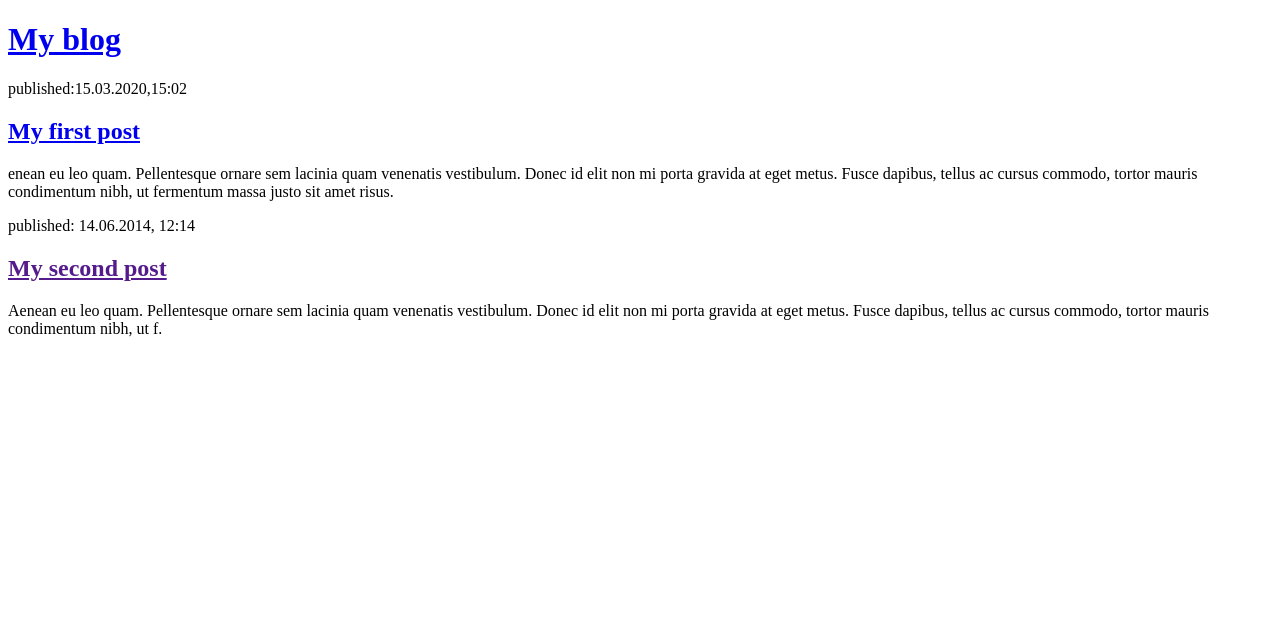
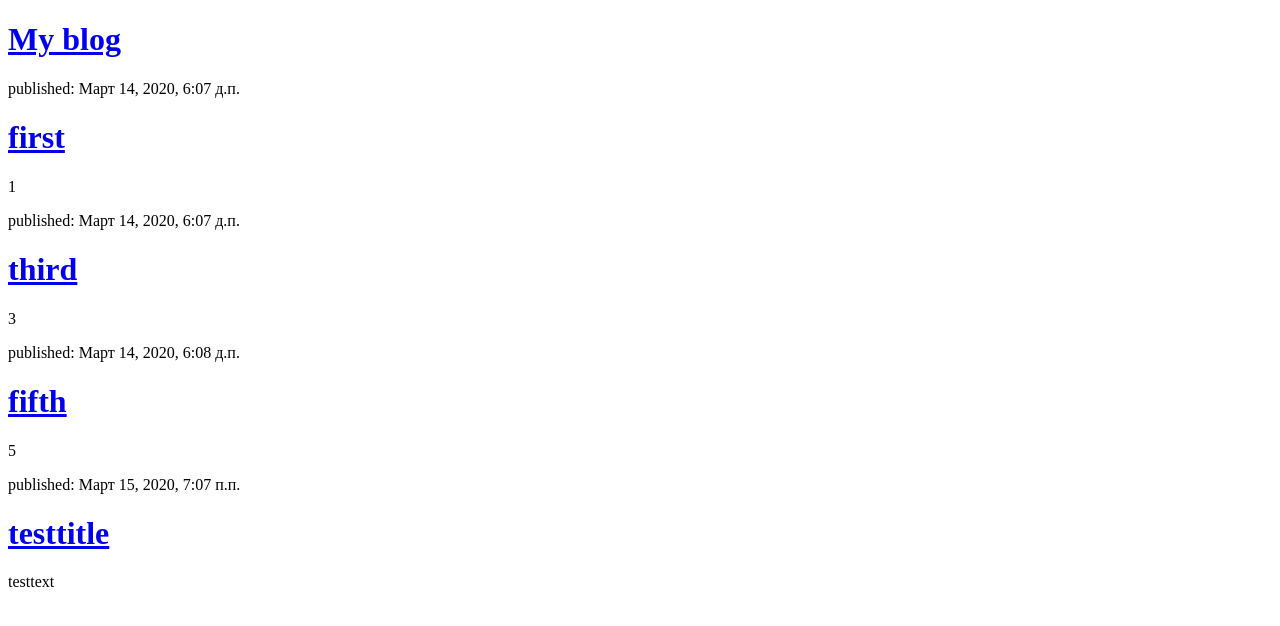
Before and after one commit to Karavay/django_girls_tutorial, a Django app: page / in a window 1280 px wide. Shown: the top 626 px of the page. Run offline with Django 3.2, Linux system fonts and the light colour scheme; data comes from the database, SQL or seed files in the repository; both versions use the stored data as it was after the commit.

Commit message:
third commit

```diff
--- a/blog/templates/blog/post_list.html
+++ b/blog/templates/blog/post_list.html
@@ -9,16 +9,12 @@
       <h1><a href="#">My blog</a></h1>
     </div>
 
-    <div class="">
-      <p>published:15.03.2020,15:02</p>
-      <h2><a href="#">My first post</a></h2>
-      <p>enean eu leo quam. Pellentesque ornare sem lacinia quam venenatis vestibulum. Donec id elit non mi porta gravida at eget metus. Fusce dapibus, tellus ac cursus commodo, tortor mauris condimentum nibh, ut fermentum massa justo sit amet risus.</p>
-    </div>
-
-    <div class="">
-      <p>published: 14.06.2014, 12:14</p>
-      <h2><a href="">My second post</a></h2>
-      <p>Aenean eu leo quam. Pellentesque ornare sem lacinia quam venenatis vestibulum. Donec id elit non mi porta gravida at eget metus. Fusce dapibus, tellus ac cursus commodo, tortor mauris condimentum nibh, ut f.</p>
-    </div>
+    {% for post in posts %}
+      <div class="">
+        <p>published: {{post.published_date}}</p>
+        <h1><a href="#">{{post.title}}</a></h1>
+        <p>{{post.text|linebreaksbr}}</p>
+      </div>
+    {% endfor%}
   </body>
 </html>
--- a/blog/views.py
+++ b/blog/views.py
@@ -1,4 +1,7 @@
 from django.shortcuts import render
+from .models import Post
+from django.utils import timezone
 
 def post_list(request):
-    return render(request,'blog/post_list.html',{})
+    posts = Post.objects.filter(published_date__lte=timezone.now()).order_by('published_date')
+    return render(request,'blog/post_list.html',{'posts':posts})
```
Also changed, not shown: db.sqlite3.
